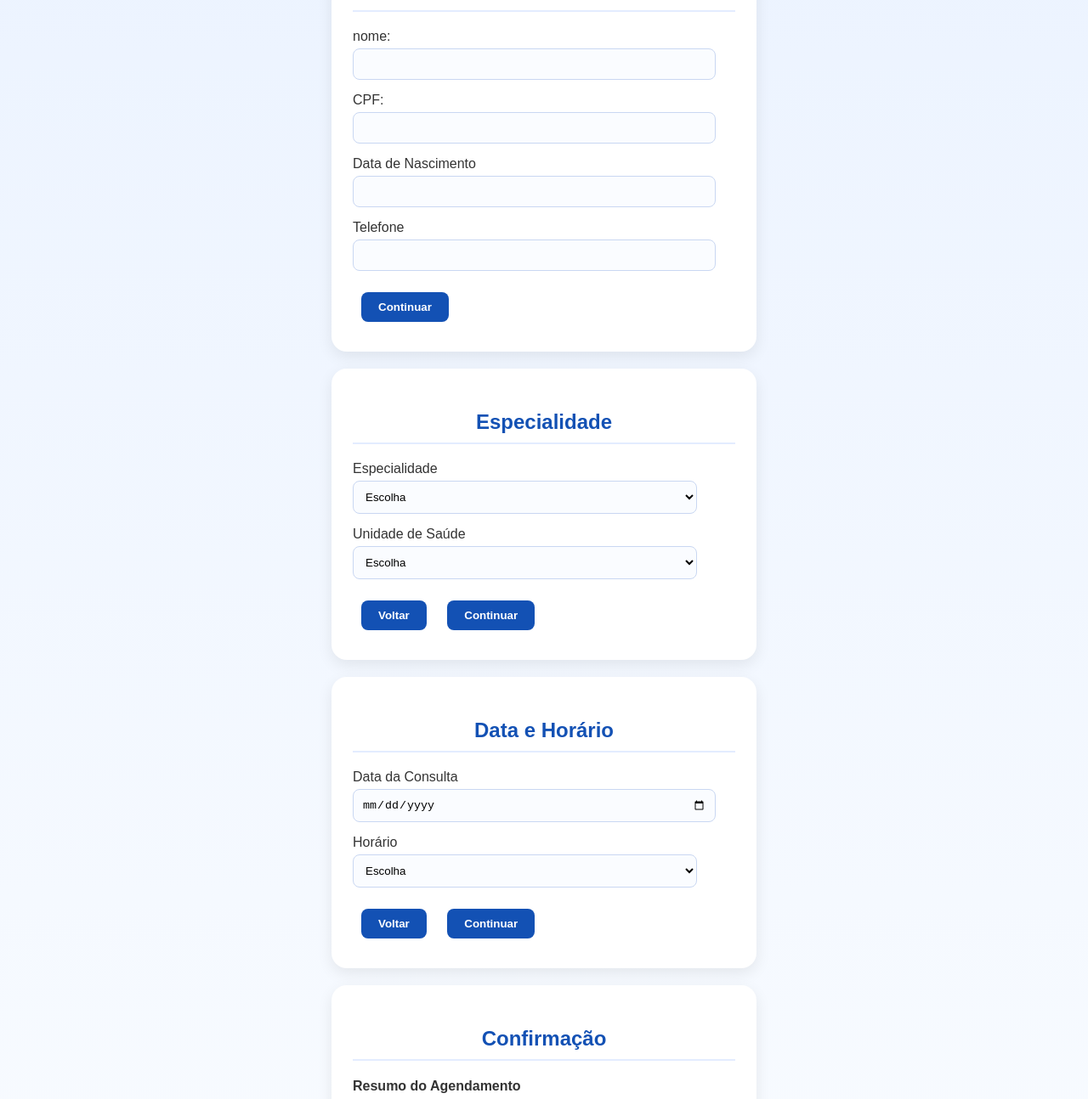
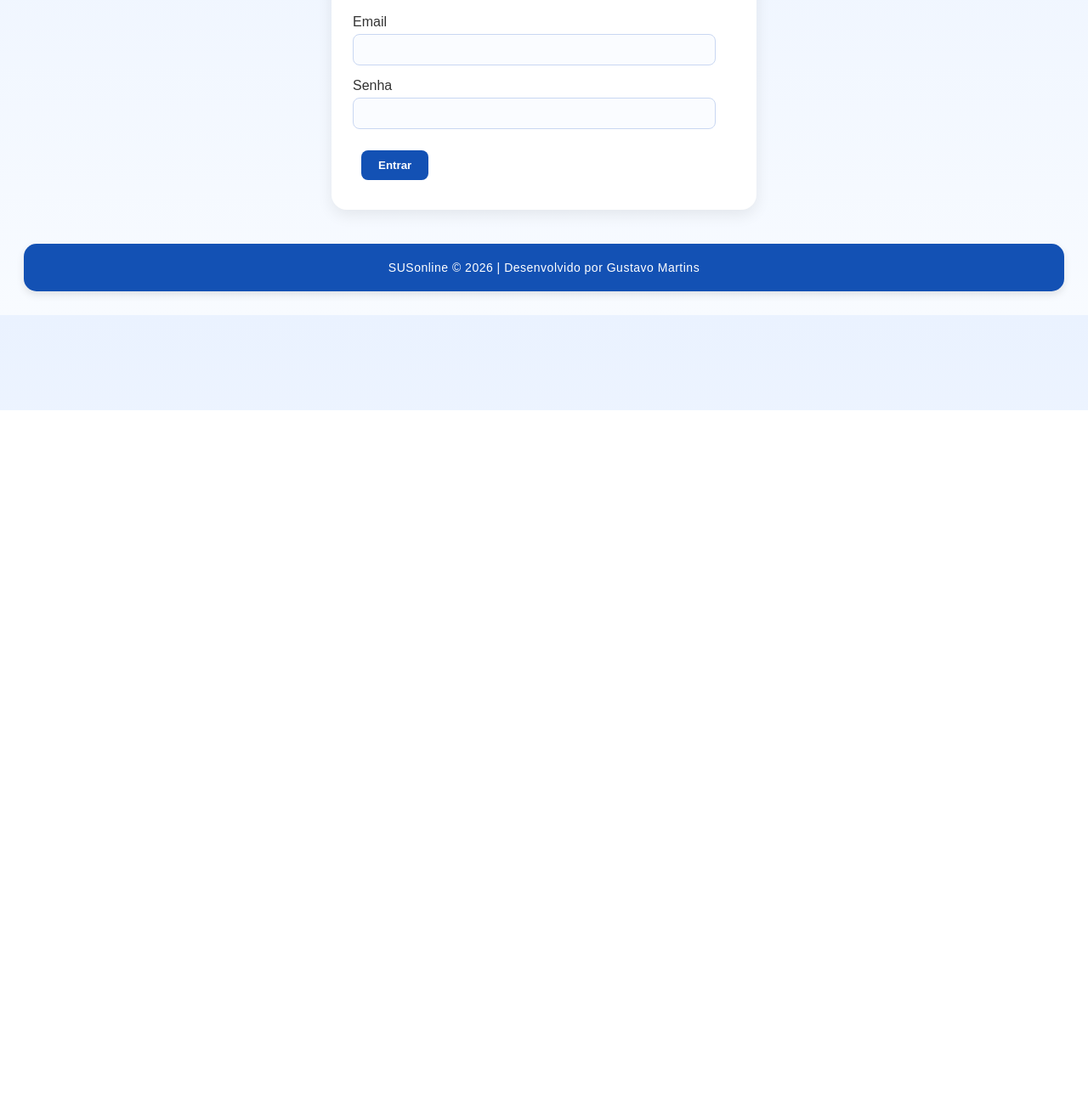
Before and after one commit to gustavosaul75-a11y/SUSonline, a plain HTML site: page index.html in a window 1280 px wide. Shown: the part 317-1611 px from the top of the page at 85% size. After the commit the page ends 800 px from the top, so only its background shows below. Drawn offline with Linux system fonts and the light colour scheme.

Commit message:
ajuste para iniciar corretamete

```diff
--- a/index.html
+++ b/index.html
@@ -1,87 +1,76 @@
 <!DOCTYPE html>
 <html lang="pt-br">
+
 <head>
-<meta charset="UTF-8">
-<link rel="stylesheet" href="style.css">
-<meta name="viewport" content="width=device-witdh, initial-scale=1.0">
-<title>SUSonline</title>
+
+  <meta charset="UTF-8">
+
+  <meta name="viewport"
+        content="width=device-width, initial-scale=1.0">
+
+  <title>Login - SUSonline</title>
+
+  <link rel="stylesheet" href="style.css">
+
 </head>
 
 <body>
-	<header>
-<h1>Saúde Online SUS - Agendamento</h1>
-<p>Sem filas, sem esperas. Escolha a unidade de saúde, a especialidade e o horário mais conveniente para voçê.</p>
-	</header>
-  <div class="etapa ativa" id="etapa-1">
-    <h3>Dados Pessoais</h3>
-    <label for="nome">nome:</label>
-    <input type="nome" id="nome" name="Nome Completo">
-    <label for="CPF">CPF:</label>
-    <input type="CPF" id="cpf" name="CPF">
-	<label for="Data de Nascimento">Data de Nascimento</label>
-	<input type="data" id="nascimento" name="Data de Nascimento">
-	<label for="Telefone">Telefone</label>
-	<input type="Telefone" id="telefone" name="Telefone">
-    <button onclick="irPara(2)">Continuar</button>
-  </div>
 
-  <div class="etapa" id="etapa-2">
-    <h3>Especialidade</h3>
-      <label for="especialidade">Especialidade</label>
-  <select id="especialidade">
-    <option value="">Escolha</option>
-    <option>Clínico Geral</option>
-    <option>Cardiologia</option>
-    <option>Pediatria</option>
-    <option>Ortopedia</option>
-  </select>
+<header>
 
-  <label for="unidade">Unidade de Saúde</label>
-  <select id="unidade">
-    <option value="">Escolha</option>
-    <option>UBS Centro</option>
-    <option>UBS Vila Nova</option>
-    <option>AME Ipiranga</option>
-  </select>
+  <h1>SUSonline</h1>
 
-    <button onclick="irPara(1)">Voltar</button>
-    <button onclick="irPara(3)">Continuar</button>
-  </div>
+  <p>
+    Sistema de Agendamento
+  </p>
 
-  <div class="etapa" id="etapa-3">
-    <h3>Data e Horário</h3>
-      <label for="data">Data da Consulta</label>
-  <input type="date" id="data" />
+</header>
 
-  <label for="horario">Horário</label>
-  <select id="horario">
-    <option value="">Escolha</option>
-    <option>07:30</option>
-    <option>08:00</option>
-    <option>09:00</option>
-    <option>10:00</option>
-    <option>14:00</option>
-    <option>15:00</option>
-  </select>
+<div class="etapa ativa">
 
-    <button onclick="irPara(2)">Voltar</button>
-    <button onclick="irPara(4)">Continuar</button>
-  </div>
+  <h3>
+    Login
+  </h3>
 
-  <div class="etapa" id="etapa-4">
-  <h3>Confirmação</h3>
+  <label>Email</label>
 
-  <div id="resumo" class="cartao-confirmacao">
-    <h4>Resumo do Agendamento</h4>
-    <p id="linha-nome"></p>
-    <p id="linha-cpf"></p>
-    <p id="linha-especialidade"></p>
-    <p id="linha-data"></p>
-    <p id="linha-horario"></p>
-  </div>
+  <input
+    type="email"
+    id="email"
+  >
 
-  <button onclick="voltarInicio()">Voltar ao Início</button>
+  <label>Senha</label>
+
+  <input
+    type="password"
+    id="senha"
+  >
+
+  <button onclick="fazerLogin()">
+
+    Entrar
+
+  </button>
+
 </div>
-<script src="script.js"></script>
+
+<script src="https://www.gstatic.com/firebasejs/8.10.1/firebase-app.js"></script>
+
+<script src="https://www.gstatic.com/firebasejs/8.10.1/firebase-firestore.js"></script>
+
+<script src="https://www.gstatic.com/firebasejs/8.10.1/firebase-auth.js"></script>
+
+<script src="firebase.js"></script>
+
+<script src="login.js"></script>
+
+<footer>
+
+  <p>
+    SUSonline © 2026 | Desenvolvido por Gustavo Martins
+  </p>
+
+</footer>
 </body>
+
 </html>
```
